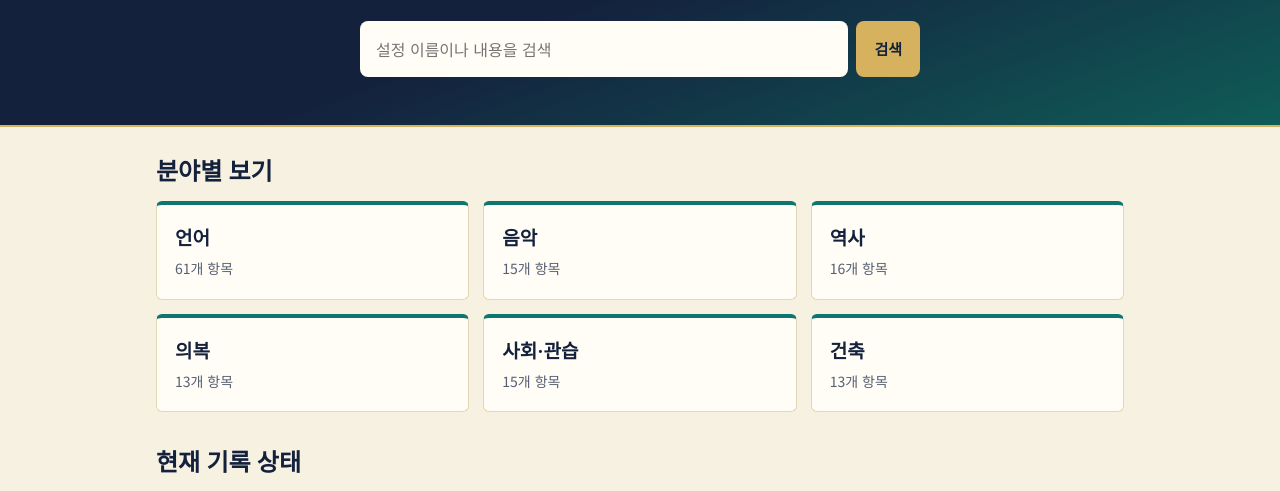
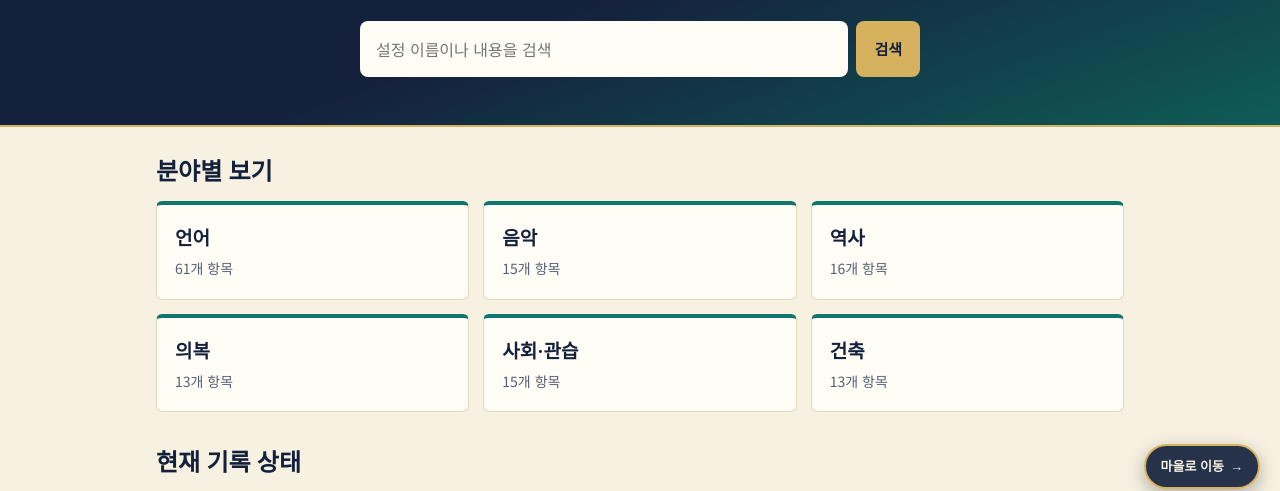
Before and after one commit to Jjunjjun2010/nyekora-archive, a plain HTML site: page index.html in a window 1280 px wide. Shown: the part 291-782 px from the top of the page. Drawn offline with Linux system fonts and the light colour scheme.

Commit message:
마을로 가기 버튼추가

```diff
--- a/index.html
+++ b/index.html
@@ -14,6 +14,7 @@
 <nav id="nav" aria-label="분야"></nav></div></header>
 <div id="app"></div>
 <footer><div class="in" id="foot"></div></footer>
+<a id="village-link" href="village/index.html" aria-label="니에코라 마을로 이동">마을로 이동 <span aria-hidden="true">→</span></a>
 <script src="cloud-config.js"></script>
 <script src="vendor/supabase.js"></script>
 <script src="nyekora-data.js"></script>
--- a/style.css
+++ b/style.css
@@ -69,4 +69,7 @@ textarea.big{width:100%;min-height:150px;font:13px/1.5 monospace;padding:8px;bor
 .tags span{display:inline-block;margin:0 6px 6px 0;padding:0 8px;border:1px solid var(--ln);border-radius:4px;font-size:13px;color:var(--mu)}
 footer{border-top:2px solid var(--gl);background:var(--sf)}
 footer .in{max-width:1000px;margin:auto;padding:24px 16px 32px;color:var(--mu);font-size:14px}
-@media (max-width:560px){.hero{padding:40px 16px 36px}.sb{flex-direction:column}}
+#village-link{position:fixed;right:20px;bottom:20px;z-index:30;display:inline-flex;align-items:center;gap:6px;padding:9px 15px;border:2px solid var(--gl);border-radius:999px;background:rgba(20,33,61,.92);color:var(--ivory);font-size:13px;font-weight:700;text-decoration:none;box-shadow:0 6px 18px rgba(0,0,0,.28);transition:background .15s ease,border-color .15s ease,transform .15s ease}
+#village-link:hover{background:rgba(15,118,110,.92);border-color:#7fd6c2;transform:translateY(-1px)}
+#village-link:focus-visible{outline:3px solid var(--gl);outline-offset:3px}
+@media (max-width:560px){.hero{padding:40px 16px 36px}.sb{flex-direction:column}#village-link{right:12px;bottom:12px;padding:8px 13px;font-size:12px}}
```
